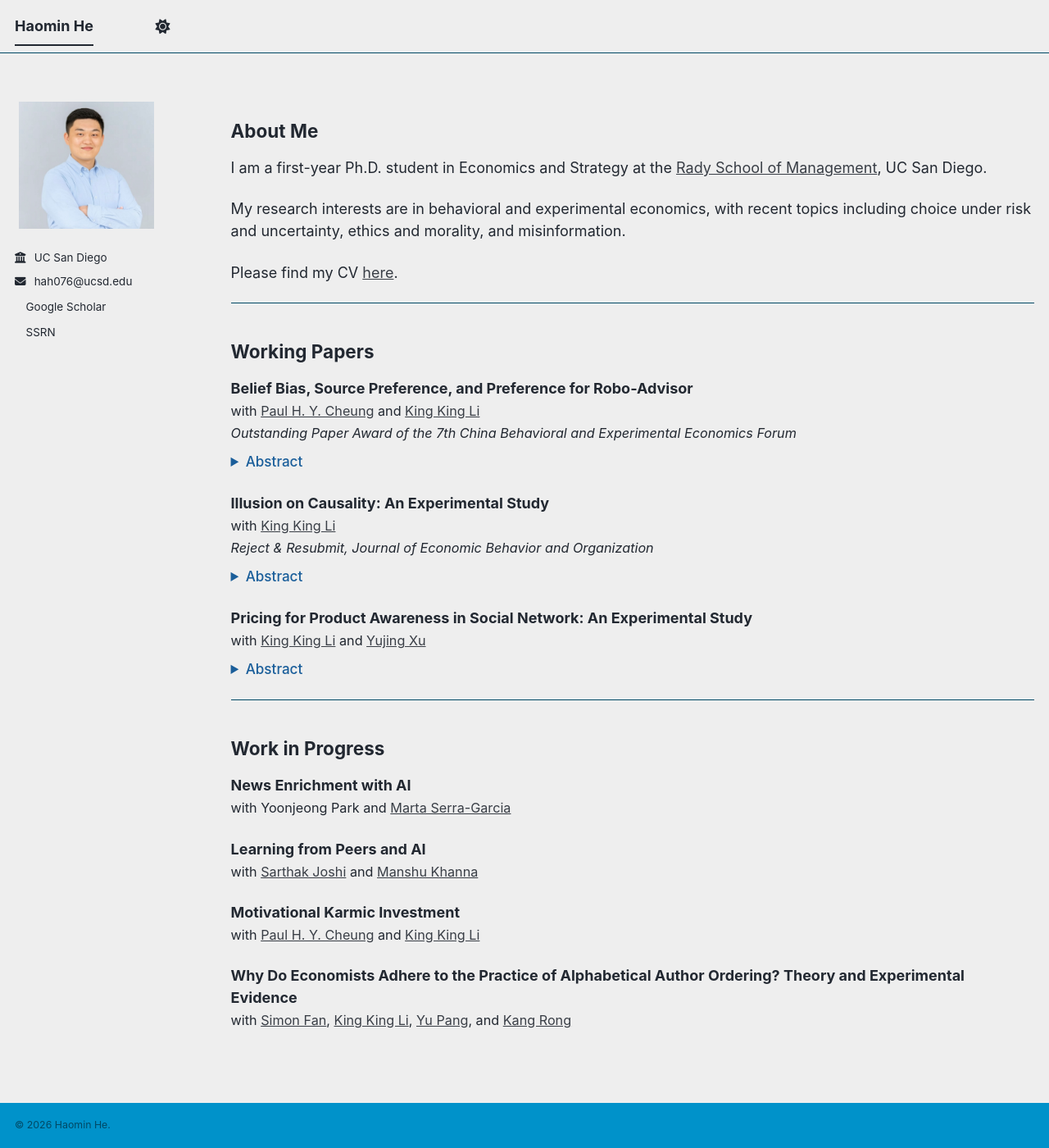
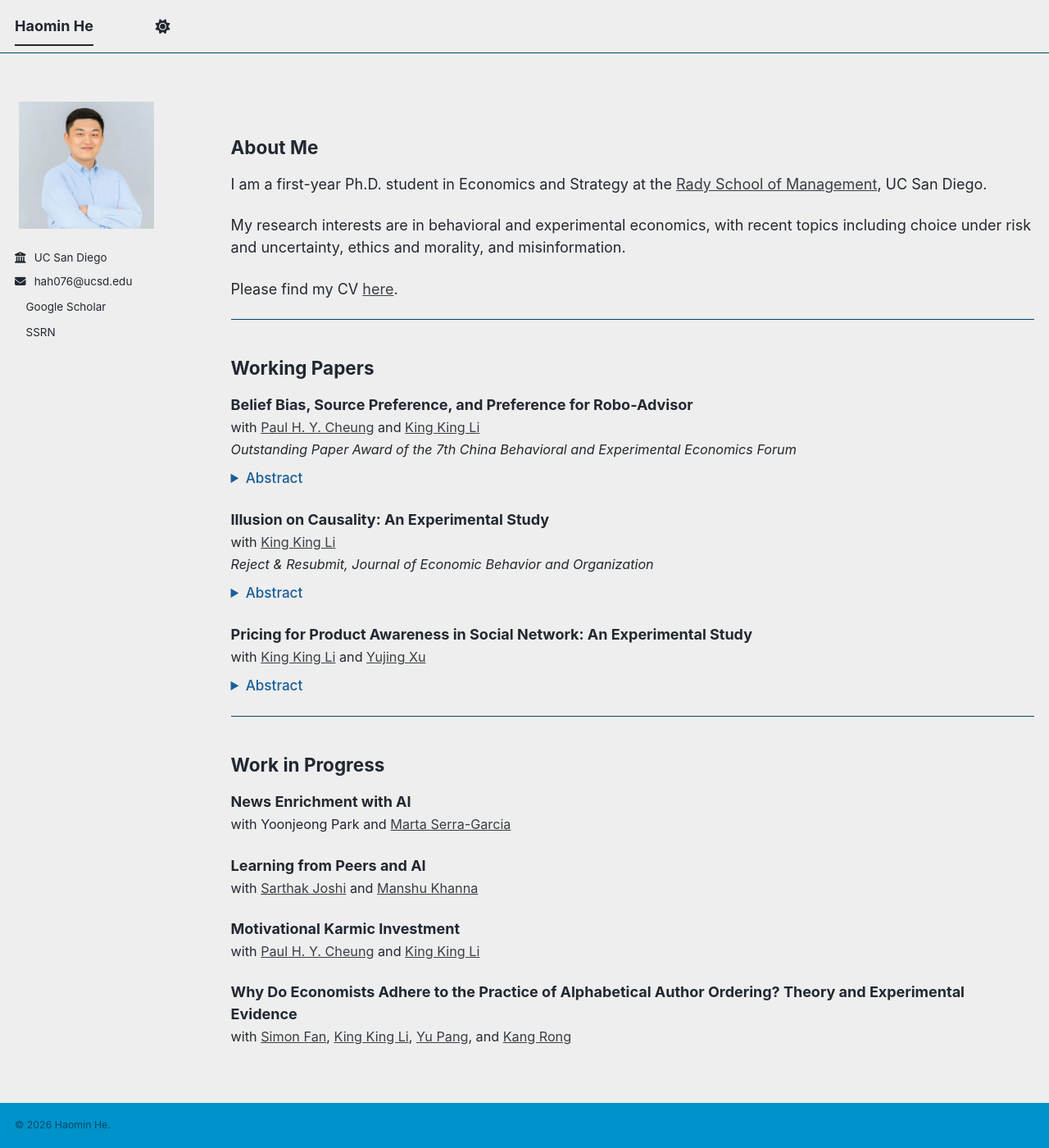
Before and after one commit to haomin-he/haomin-he.github.io, a Jekyll site: the page built from _pages/about.md, in a window 1280 px wide and 1400 px high. Shown: the whole window at 82% size. Built offline with Jekyll 4.4.1, drawn with Linux system fonts in a browser that asks for light colours; a script bundle is joined from its source files by our own code; a style sheet for code colours, icons or effects is not loaded.

Commit message:
Update about.md

```diff
--- a/_pages/about.md
+++ b/_pages/about.md
@@ -6,6 +6,12 @@ redirect_from:
   - /about/
   - /about.html
 ---
+
+<style>
+  #main {
+    padding-top: 20px !important;
+  }
+</style>
 
 ## About Me
 
```
